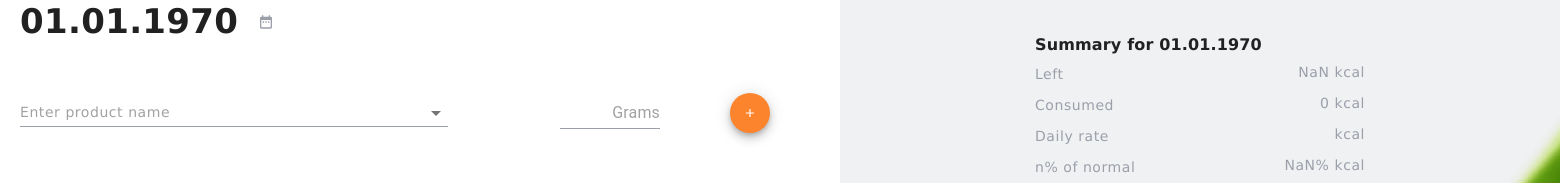
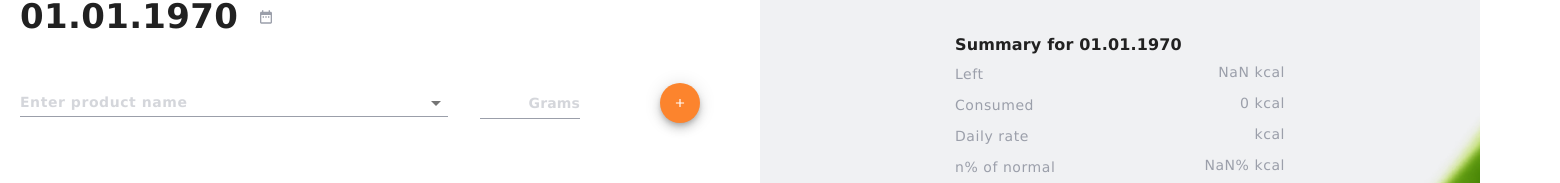
Before and after one commit to anisoara1/SlimMom, a React (Create React App) app: page /diary in a window 1280 px wide. Shown: the part 299-482 px from the top of the page, 1560 px wide, since content can reach past the window. Built offline with nearby package versions, Linux system fonts and the light colour scheme.

Commit message:
changed some styles

```diff
--- a/src/components/Diary/Diary.jsx
+++ b/src/components/Diary/Diary.jsx
@@ -111,8 +111,8 @@ export const Diary = () => {
           flexDirection: 'row',
           alignItems: 'center',
           justifyContent: 'space-between',
-          marginBottom: '-50px',
-          width: '760px',
+          marginBottom: '-30px',
+          width: '680px',
         }}
       >
         <li>
@@ -145,12 +145,13 @@ export const Diary = () => {
                 autoComplete="off"
                 sx={{
                   width: '428px',
+                  '& input::placeholder': {
                     fontFamily: 'Verdana, sans-serif',
                     fontWeight: '700',
                     fontSize: '14px',
+                    color: '#9B9FAA',
                     lineHeight: '0.4',
-                  textAlign: 'center',
-                  color: '#9B9FAA',
+                  },
 
                   '& .MuiInput-underline:before': {
                     borderBottomColor: '#9B9FAA',
@@ -197,12 +198,14 @@ export const Diary = () => {
               value={formData.quantity}
               onChange={handleChange}
               sx={{
-                maxWidth: '100px',
+                '& input::placeholder': {
                   fontFamily: 'Verdana, sans-serif',
                   fontWeight: '700',
                   fontSize: '14px',
+                  color: '#9B9FAA',
                   lineHeight: '0.4',
-                color: '#9B9FAA',
+                },
+                maxWidth: '100px',
                 direction: 'rtl',
                 '& .MuiInput-underline:before': {
                   borderBottomColor: '#9B9FAA',
--- a/src/components/Diary/Diary.module.css
+++ b/src/components/Diary/Diary.module.css
@@ -8,12 +8,10 @@
 }
 
 .gramsList {
-  min-width: 210px;
   display: flex;
   flex-direction: row;
   align-items: center;
-  justify-content: space-between;
-  padding-right: 10px;
+  gap: 80px;
 }
 
 .list {
--- a/src/components/Login/Login.jsx
+++ b/src/components/Login/Login.jsx
@@ -1,8 +1,8 @@
-import React , { useState }  from 'react';
+import React, { useState } from 'react';
 import css from '../IntakeCalc/IntakeCalc.module.css';
 import { useDispatch } from 'react-redux';
 import { Box, FormControl, Typography, TextField, Button } from '@mui/material';
- import { loginUser , getCurrentUser} from '../../redux/auth/authSlice';
+import { loginUser, getCurrentUser } from '../../redux/auth/authSlice';
 import { useNavigate } from 'react-router-dom';
 import { Link } from 'react-router-dom';
 
@@ -29,12 +29,11 @@ const handleSubmit = async event => {
 
     try {
       const loginData = await dispatch(loginUser({ email, password }));
-    await dispatch(getCurrentUser()); // Get current user details including name
+      await dispatch(getCurrentUser());
       const { token } = loginData.payload;
 
       localStorage.setItem('token', token);
 
-    // Redirect to '/calc' and pass the token as a state
       navigate('/calc', { state: { token } });
     } catch (err) {
       console.error('Login Error:', err);
@@ -66,7 +65,7 @@ const handleSubmit = async event => {
             color: '#FC842D',
           }}
         >
-          Register
+          Login
         </Typography>
         <form onSubmit={handleSubmit}>
           <FormControl
```
Lines whose indentation alone changed are shown as unchanged.
